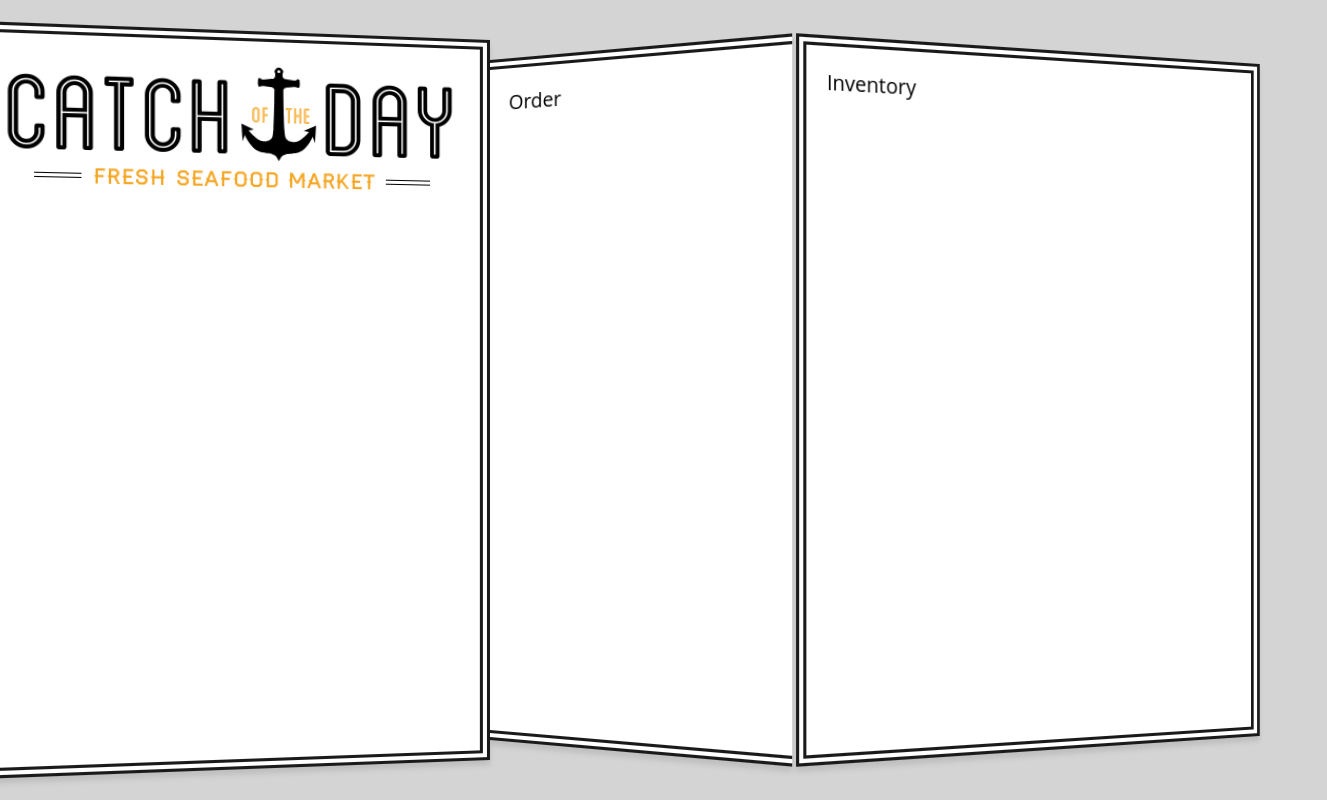
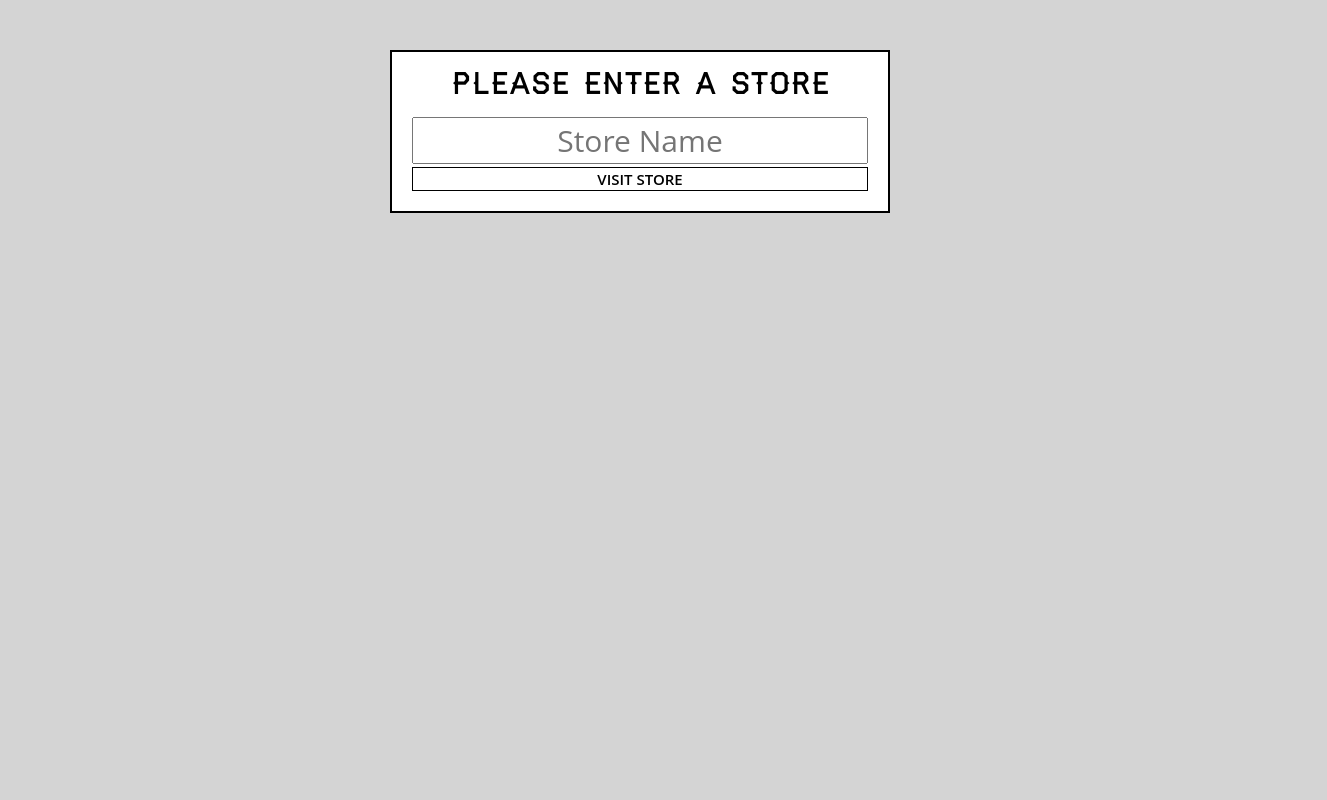
Before and after one commit to peter-prentiss/seafood-restaurant-menu, a React (Create React App) app: page / in a window 1280 px wide. Shown: the whole page, 1327 px wide, since content can reach past the window. Built offline with nearby package versions, Linux system fonts and the light colour scheme.

Commit message:
Implement react router.

```diff
--- a/package.json
+++ b/package.json
@@ -5,7 +5,9 @@
   "private": true,
   "dependencies": {
     "react": "^16.0.0",
-    "react-dom": "^16.0.0"
+    "react-dom": "^16.0.0",
+    "react-router": "^4.2.0",
+    "react-router-dom": "^4.2.2"
   },
   "scripts": {
     "start": "react-scripts start",
--- /dev/null
+++ b/src/components/NotFound.js
@@ -0,0 +1,11 @@
+import React, { Component } from 'react';
+
+class NotFound extends Component {
+  render() {
+    return (
+      <h1>Not Found!!!</h1>
+    )
+  }
+}
+
+export default NotFound;
--- a/src/index.js
+++ b/src/index.js
@@ -1,11 +1,25 @@
 import React from 'react';
 import { render } from 'react-dom';
+import { BrowserRouter, Route, Switch } from 'react-router-dom';
+
 import './css/style.css';
-
 import App from './components/App';
 import StorePicker from './components/StorePicker';
+import NotFound from './components/NotFound';
+
+const Root = () => {
+  return (
+    <BrowserRouter>
+      <Switch>
+        <Route exact path="/" component ={StorePicker} />
+        <Route path="/store/:storeId" component ={App} />
+        <Route component={NotFound} />
+      </Switch>
+    </BrowserRouter>
+  )
+}
 
 render(
-  <App />,
+  <Root />,
   document.getElementById('main')
 );
```
Also changed, not shown: 1 other file (tests, documents, lock files or other folders).
